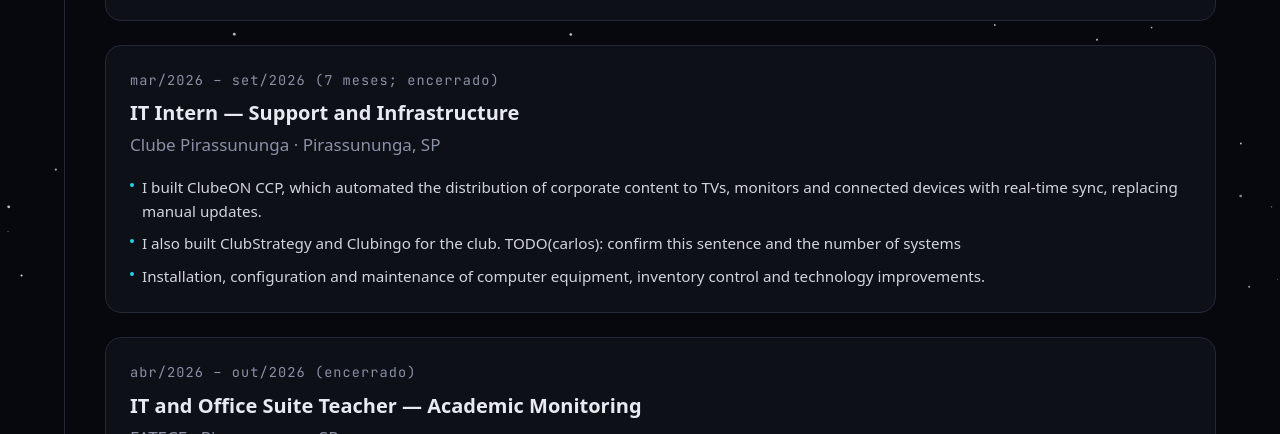
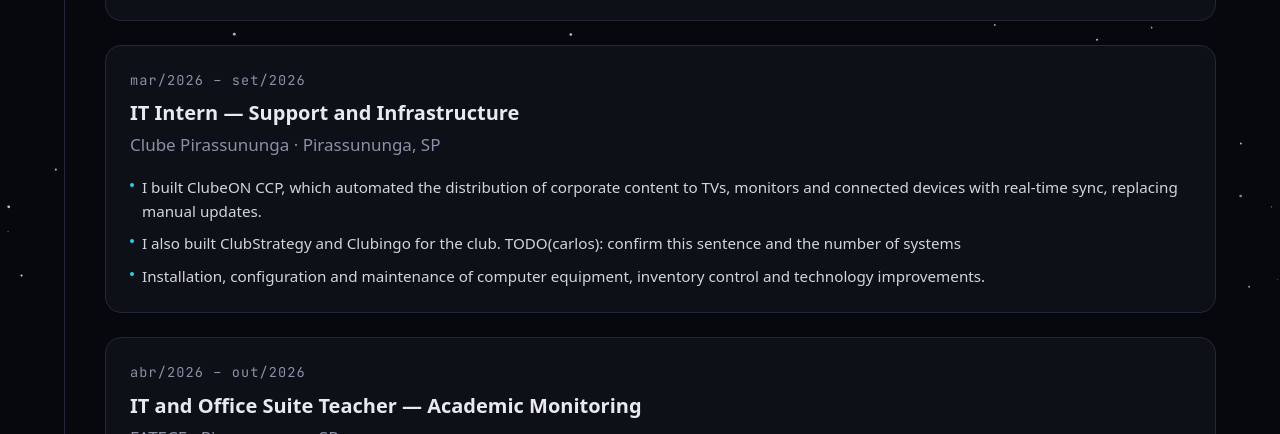
Before and after one commit to C4rlosDaniel/portcarlos, a React (Vite) app: page /trajetoria in a window 1280 px wide. Shown: the part 499-933 px from the top of the page. Built offline with nearby package versions, Linux system fonts and the light colour scheme; no server answers.

Commit message:
trajectory: uniform period format (no encerrado/7 meses)

```diff
--- a/src/data/timeline.ts
+++ b/src/data/timeline.ts
@@ -35,7 +35,7 @@ export const experience: TimelineItem[] = [
     ],
   },
   {
-    period: 'Mar/2026 – Set/2026 (7 meses; encerrado)',
+    period: 'Mar/2026 – Set/2026',
     role: { 'pt-BR': 'Estagiário de TI — Suporte e Infraestrutura', en: 'IT Intern — Support and Infrastructure', fr: 'Stagiaire IT — Support et Infrastructure' },
     organization: 'Clube Pirassununga',
     location: 'Pirassununga, SP',
@@ -60,7 +60,7 @@ export const experience: TimelineItem[] = [
     ],
   },
   {
-    period: 'Abr/2026 – Out/2026 (encerrado)',
+    period: 'Abr/2026 – Out/2026',
     role: { 'pt-BR': 'Professor de Informática e Pacote Office — Monitoria Acadêmica', en: 'IT and Office Suite Teacher — Academic Monitoring', fr: 'Professeur d\'informatique et de Pack Office — Monitorat académique' },
     organization: 'FATECE',
     location: 'Pirassununga, SP',
```
